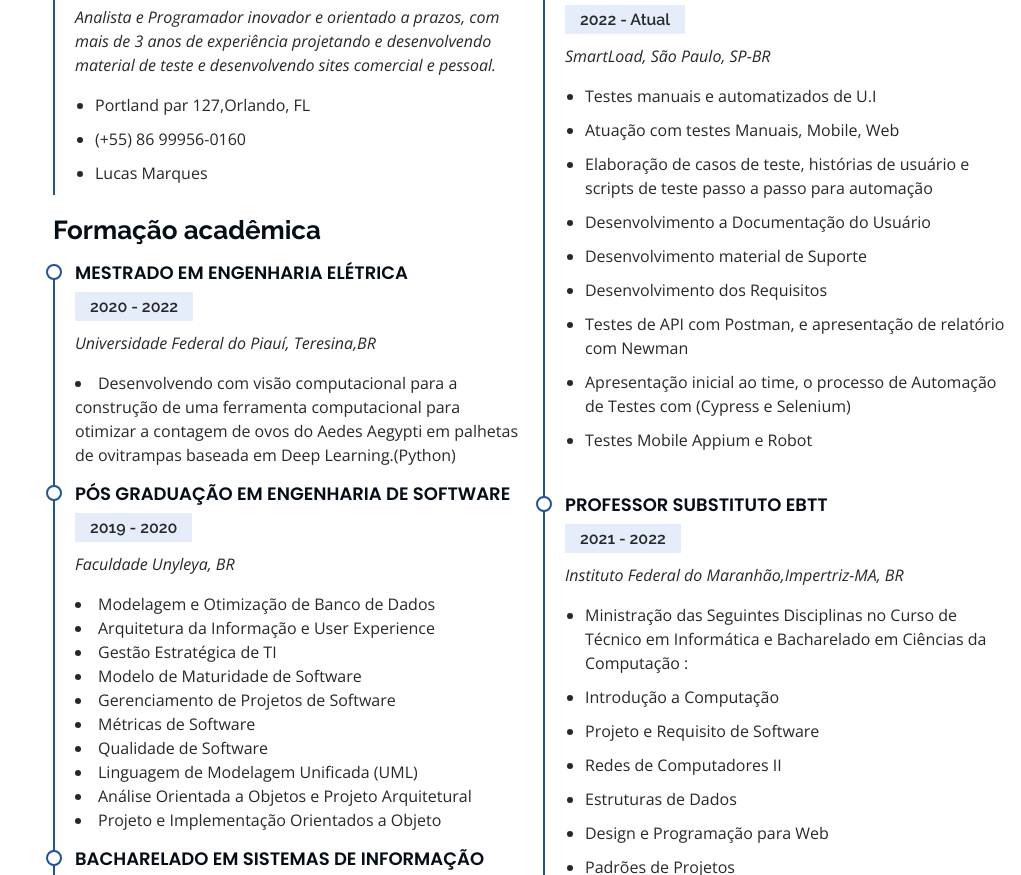
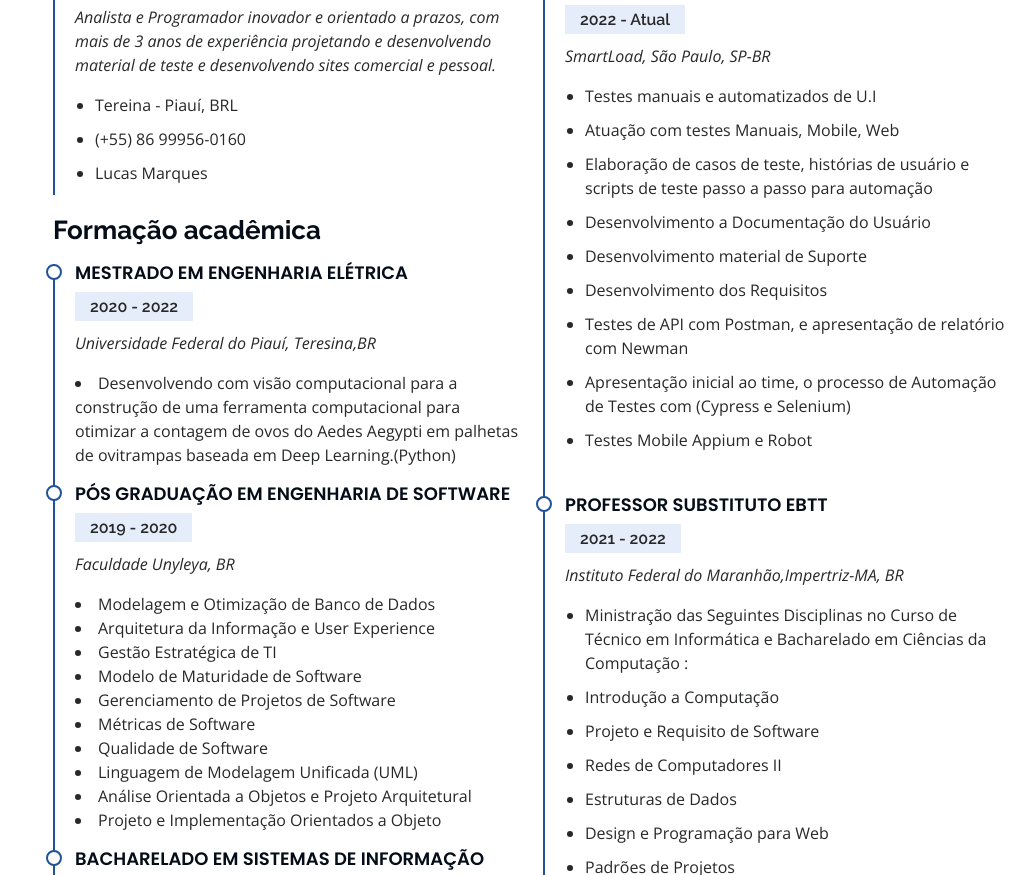
Before and after one commit to Lucasm12/My_Profile, a plain HTML site: page index.html in a window 1280 px wide. Shown: the part 2240-3115 px from the top of the page, without its empty margins (259-1280 px from the left). Drawn offline with nearby package versions, Linux system fonts and the light colour scheme.

Commit message:
Add files via upload

```diff
--- a/index.html
+++ b/index.html
@@ -276,7 +276,7 @@
               <h4>Lucas Marques</h4>
               <p><em>Analista e Programador inovador e orientado a prazos, com mais de 3 anos de experiência projetando e desenvolvendo material de teste e desenvolvendo sites comercial e pessoal.</em></p>
               <ul>
-                <li>Portland par 127,Orlando, FL</li>
+                <li>Tereina - Piauí, BRL</li>
                 <li>(+55) 86 99956-0160</li>
                 <li>Lucas Marques</li>
               </ul>
```
